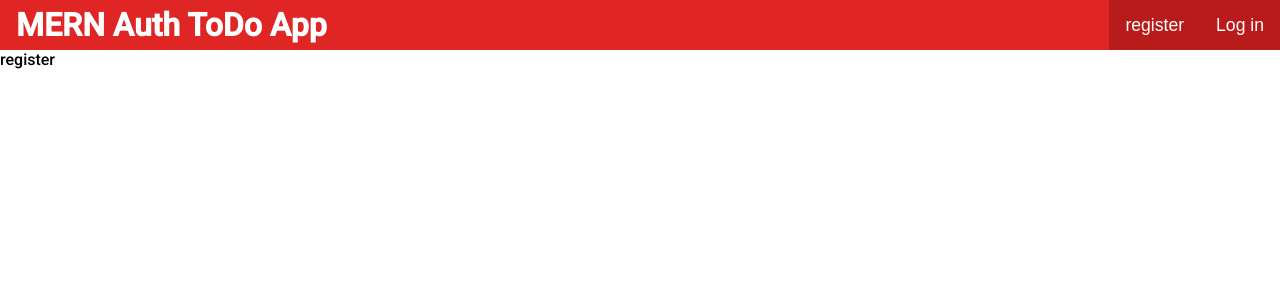
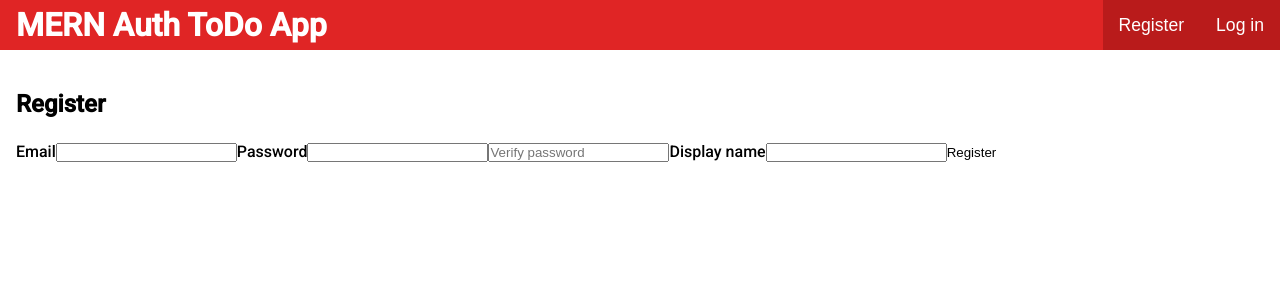
Before and after one commit to sidrockzz/ShoppinglistMERN, a React (Create React App) app in the folder front-endlogin/: page /register in a window 1280 px wide. Shown: the top 300 px of the page. Built offline with nearby package versions, Linux system fonts and the light colour scheme; no server answers.

Commit message:
Register Page with hooks

```diff
--- a/front-endlogin/src/components/auth/AuthOptions.js
+++ b/front-endlogin/src/components/auth/AuthOptions.js
@@ -1,17 +1,32 @@
-import React from 'react';
-import {useHistory} from "react-router-dom";
+import React, { useContext } from "react";
+import { useHistory } from "react-router-dom";
+import UserContext from "../../context/UserContext";
 
-export default function AuthOptions(){
-    //Array
+export default function AuthOptions() {
+    const { userData, setUserData } = useContext(UserContext);
+
     const history = useHistory();
 
-    const register = ()=> history.push("/register");
-    const login = ()=> history.push("/login");
+    const register = () => history.push("/register");
+    const login = () => history.push("/login");
+    const logout = () => {
+        setUserData({
+            token: undefined,
+            user: undefined,
+        });
+        localStorage.setItem("auth-token", "");
+    };
 
-    return(
-      <nav className={"auth-options"}>
-          <button onClick={register}>register</button>
-          <button onClick={login}>Log in</button>
-      </nav>
+    return (
+        <nav className="auth-options">
+            {userData.user ? (
+                <button onClick={logout}>Log out</button>
+            ) : (
+                <>
+                    <button onClick={register}>Register</button>
+                    <button onClick={login}>Log in</button>
+                </>
+            )}
+        </nav>
     );
 }
--- a/front-endlogin/src/components/auth/Register.js
+++ b/front-endlogin/src/components/auth/Register.js
@@ -1,5 +1,71 @@
-import React from "react";
+import React, { useState, useContext } from "react";
+import { useHistory } from "react-router-dom";
+import UserContext from "../../context/UserContext";
+import Axios from "axios";
 
-export default function Register(){
-    return <div>register</div>
+export default function Register() {
+    const [email, setEmail] = useState();
+    const [password, setPassword] = useState();
+    const [passwordCheck, setPasswordCheck] = useState();
+    const [displayName, setDisplayName] = useState();
+    const [error, setError] = useState();
+
+    const { setUserData } = useContext(UserContext);
+    const history = useHistory();
+
+    const submit = async (e) => {
+        e.preventDefault();
+
+        try {
+            const newUser = { email, password, passwordCheck, displayName };
+            await Axios.post("http://localhost:5000/users/register", newUser);
+            const loginRes = await Axios.post("http://localhost:5000/users/login", {
+                email,
+                password,
+            });
+            setUserData({
+                token: loginRes.data.token,
+                user: loginRes.data.user,
+            });
+            localStorage.setItem("auth-token", loginRes.data.token);
+            history.push("/");
+        } catch (err) {
+            err.response.data.msg && setError(err.response.data.msg);
+        }
+    };
+
+    return (
+        <div className="page">
+            <h2>Register</h2>
+            <form className="form" onSubmit={submit}>
+                <label htmlFor="register-email">Email</label>
+                <input
+                    id="register-email"
+                    type="email"
+                    onChange={(e) => setEmail(e.target.value)}
+                />
+
+                <label htmlFor="register-password">Password</label>
+                <input
+                    id="register-password"
+                    type="password"
+                    onChange={(e) => setPassword(e.target.value)}
+                />
+                <input
+                    type="password"
+                    placeholder="Verify password"
+                    onChange={(e) => setPasswordCheck(e.target.value)}
+                />
+
+                <label htmlFor="register-display-name">Display name</label>
+                <input
+                    id="register-display-name"
+                    type="text"
+                    onChange={(e) => setDisplayName(e.target.value)}
+                />
+
+                <input type="submit" value="Register" />
+            </form>
+        </div>
+    );
 }
--- a/front-endlogin/src/style.css
+++ b/front-endlogin/src/style.css
@@ -30,6 +30,10 @@ h1,h2,h3,h4,h5,h6,p,ul,ol{
 
 body{
     font-family: "Roboto", sans-serif;
+}
+
+.page {
+    padding: 1rem;
 }
 
 /* header */
```
Also changed, not shown: 1 other file (tests, documents, lock files or other folders).
